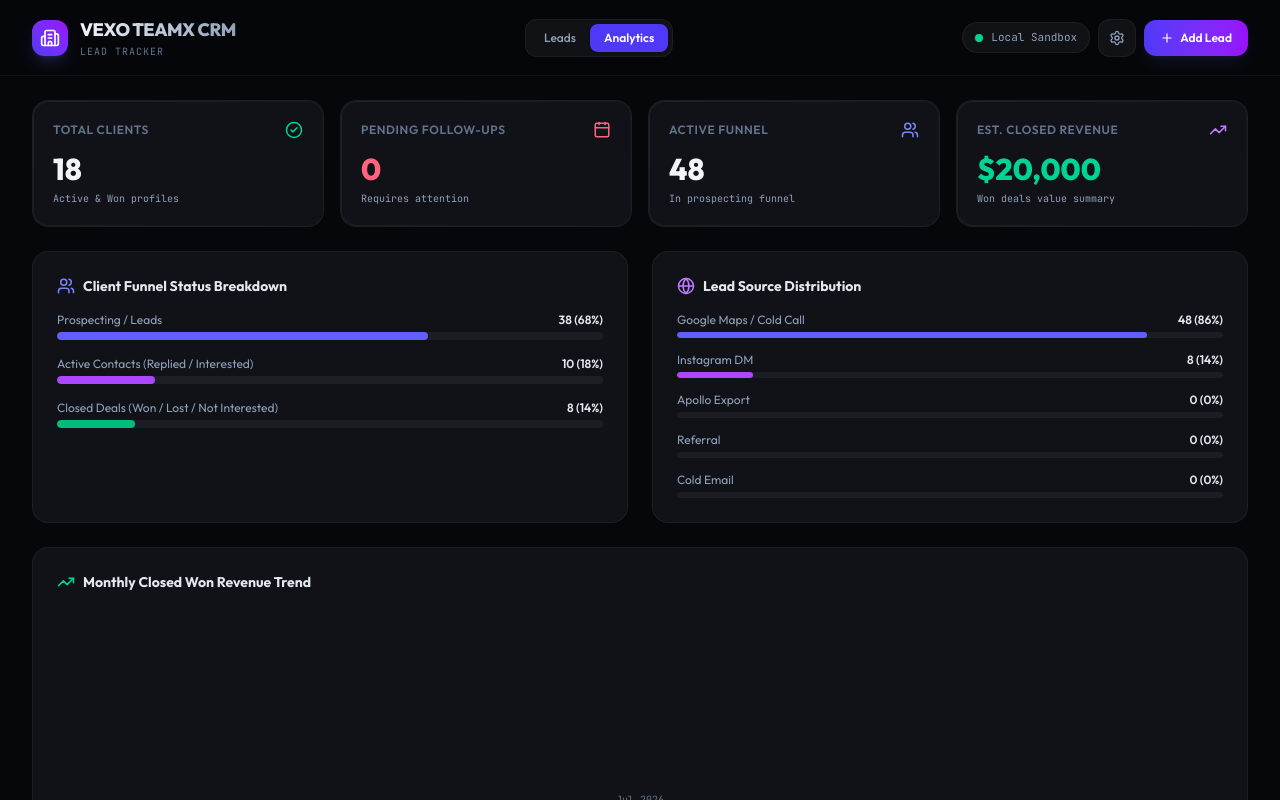
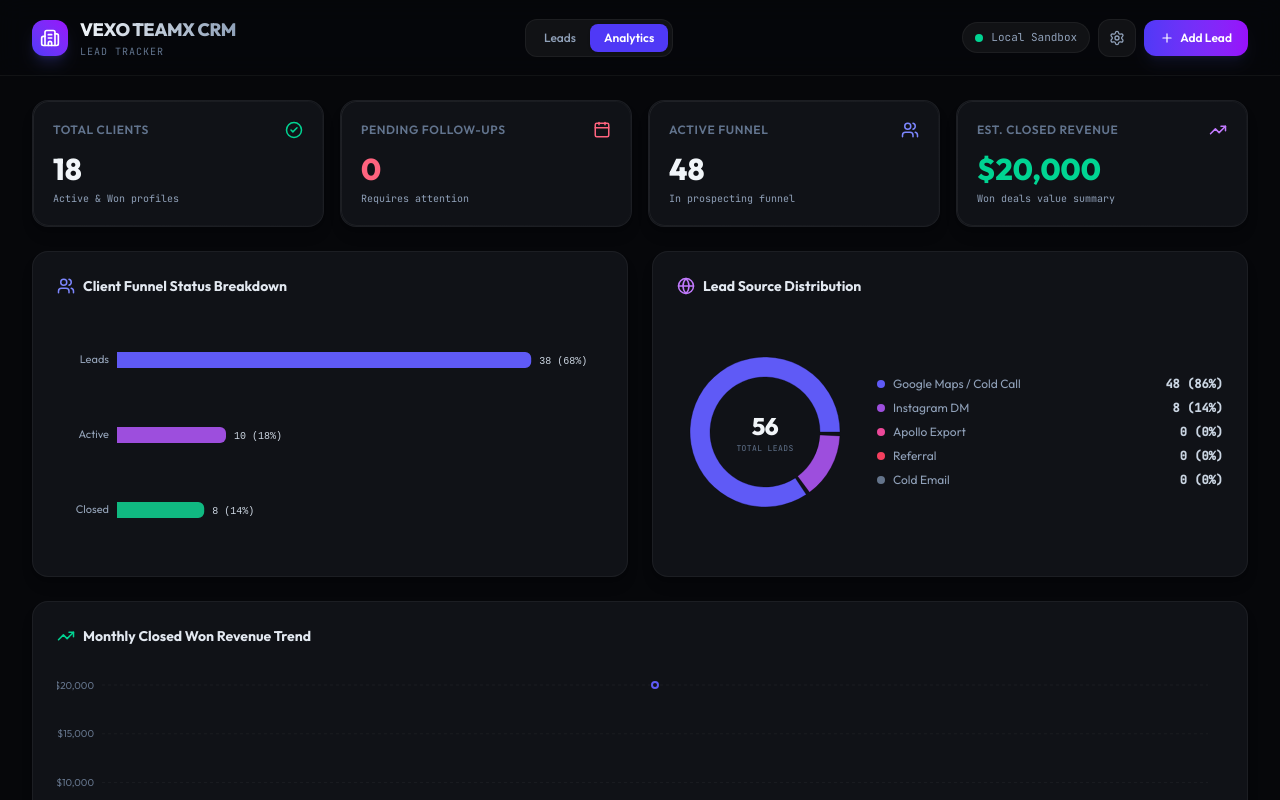
Before and after one commit to Sarfaraz2006/VEXO-CRM, a React (Vite) app: page / in a window 1280 px wide. Both pictures are taken after a click on the button "Analytics". Shown: the top 800 px of the page. Built offline with nearby package versions, Linux system fonts and the light colour scheme.

Commit message:
Upgrade Analytics charts to Recharts: custom Donut, styled horizontal bars, area trend line

```diff
--- a/package.json
+++ b/package.json
@@ -18,6 +18,7 @@
     "postcss": "^8.5.16",
     "react": "^19.2.7",
     "react-dom": "^19.2.7",
+    "recharts": "^3.9.2",
     "tailwindcss": "^4.3.2"
   },
   "devDependencies": {
--- a/src/App.jsx
+++ b/src/App.jsx
@@ -49,6 +49,21 @@ const Instagram = (props) => (
 
 import { AnimatePresence, motion } from 'framer-motion';
 import confetti from 'canvas-confetti';
+import {
+  ResponsiveContainer,
+  AreaChart,
+  Area,
+  XAxis,
+  YAxis,
+  CartesianGrid,
+  Tooltip,
+  PieChart,
+  Pie,
+  Cell,
+  BarChart,
+  Bar,
+  LabelList
+} from 'recharts';
 import seedLeadsData from './seedLeads.json';
 import { fetchLeadsFromSheets, syncAllLeadsToSheets } from './googleSheets';
 
@@ -88,6 +103,51 @@ const STATUS_OPTIONS = [
   'Closed Won',
   'Closed Lost'
 ];
+
+// --- RECHARTS CUSTOM COMPONENTS & TOOLTIPS ---
+const CustomRevenueTooltip = ({ active, payload, label }) => {
+  if (active && payload && payload.length) {
+    return (
+      <div className="bg-slate-900/95 border border-white/10 p-3 rounded-xl shadow-2xl backdrop-blur-md">
+        <p className="text-[10px] text-slate-500 font-mono">{label}</p>
+        <p className="text-sm font-bold text-emerald-400 mt-1">
+          ${payload[0].value.toLocaleString()}
+        </p>
+      </div>
+    );
+  }
+  return null;
+};
+
+const CustomPieTooltip = ({ active, payload }) => {
+  if (active && payload && payload.length) {
+    return (
+      <div className="bg-slate-900/95 border border-white/10 p-2.5 rounded-xl shadow-2xl backdrop-blur-md text-xs">
+        <p className="font-semibold text-slate-200">{payload[0].name}</p>
+        <p className="font-mono text-indigo-400 mt-1">
+          {payload[0].value} leads ({Math.round(payload[0].payload.percentage)}%)
+        </p>
+      </div>
+    );
+  }
+  return null;
+};
+
+const CustomBarTooltip = ({ active, payload }) => {
+  if (active && payload && payload.length) {
+    return (
+      <div className="bg-slate-900/95 border border-white/10 p-2.5 rounded-xl shadow-2xl backdrop-blur-md text-xs">
+        <p className="font-semibold text-slate-200">{payload[0].name}</p>
+        <p className="font-mono text-indigo-400 mt-1">
+          {payload[0].value} leads ({payload[0].payload.percentage}%)
+        </p>
+      </div>
+    );
+  }
+  return null;
+};
+
+const COLORS = ['#5f5af6', '#9d4edd', '#ec4899', '#f43f5e', '#64748b'];
 
 export default function App() {
   // --- STATE ---
@@ -894,7 +954,7 @@ export default function App() {
           >
             {/* 1. Summary Cards */}
             <div className="grid grid-cols-2 lg:grid-cols-4 gap-4">
-              <div className="bg-[#101217] glow-card border border-white/5 rounded-2xl p-4 md:p-5 flex flex-col justify-between">
+              <div className="bg-[#101217] glow-card border border-white/5 rounded-2xl p-4 md:p-5 flex flex-col justify-between shadow-lg shadow-black/10">
                 <div className="flex items-center justify-between text-slate-500 mb-3">
                   <span className="text-xs font-semibold uppercase tracking-wider">Total Clients</span>
                   <CheckCircle2 className="w-4.5 h-4.5 text-emerald-400" />
@@ -905,7 +965,7 @@ export default function App() {
                 </div>
               </div>
 
-              <div className="bg-[#101217] glow-card border border-white/5 rounded-2xl p-4 md:p-5 flex flex-col justify-between">
+              <div className="bg-[#101217] glow-card border border-white/5 rounded-2xl p-4 md:p-5 flex flex-col justify-between shadow-lg shadow-black/10">
                 <div className="flex items-center justify-between text-slate-500 mb-3">
                   <span className="text-xs font-semibold uppercase tracking-wider">Pending Follow-ups</span>
                   <Calendar className="w-4.5 h-4.5 text-rose-400" />
@@ -916,7 +976,7 @@ export default function App() {
                 </div>
               </div>
 
-              <div className="bg-[#101217] glow-card border border-white/5 rounded-2xl p-4 md:p-5 flex flex-col justify-between">
+              <div className="bg-[#101217] glow-card border border-white/5 rounded-2xl p-4 md:p-5 flex flex-col justify-between shadow-lg shadow-black/10">
                 <div className="flex items-center justify-between text-slate-500 mb-3">
                   <span className="text-xs font-semibold uppercase tracking-wider">Active Funnel</span>
                   <Users className="w-4.5 h-4.5 text-indigo-400" />
@@ -927,7 +987,7 @@ export default function App() {
                 </div>
               </div>
 
-              <div className="bg-[#101217] glow-card border border-white/5 rounded-2xl p-4 md:p-5 flex flex-col justify-between">
+              <div className="bg-[#101217] glow-card border border-white/5 rounded-2xl p-4 md:p-5 flex flex-col justify-between shadow-lg shadow-black/10">
                 <div className="flex items-center justify-between text-slate-500 mb-3">
                   <span className="text-xs font-semibold uppercase tracking-wider">Est. Closed Revenue</span>
                   <TrendingUp className="w-4.5 h-4.5 text-purple-400" />
@@ -953,112 +1013,163 @@ export default function App() {
 
             {/* 2. Analytical Grid */}
             <div className="grid grid-cols-1 lg:grid-cols-2 gap-6">
-              {/* Client Status Breakdown */}
-              <div className="bg-[#101217] border border-white/5 rounded-2xl p-5 md:p-6">
+
+              {/* Funnel Breakdown (Recharts Horizontal Bar Chart) */}
+              <div className="bg-[#101217] border border-white/5 rounded-2xl p-5 md:p-6 shadow-lg shadow-black/10">
                 <h3 className="text-sm font-bold text-slate-200 mb-4 flex items-center gap-2">
                   <Users className="w-4.5 h-4.5 text-indigo-400" />
                   Client Funnel Status Breakdown
                 </h3>
-                <div className="space-y-4">
-                  <div>
-                    <div className="flex justify-between text-xs mb-1">
-                      <span className="text-slate-400">Prospecting / Leads</span>
-                      <span className="font-semibold text-slate-200">{analyticsData.leadCount} ({leads.length > 0 ? Math.round((analyticsData.leadCount / leads.length) * 100) : 0}%)</span>
-                    </div>
-                    <div className="h-2 bg-white/5 rounded-full overflow-hidden">
-                      <div className="h-full bg-indigo-500 rounded-full" style={{ width: `${leads.length > 0 ? (analyticsData.leadCount / leads.length) * 100 : 0}%` }}></div>
-                    </div>
-                  </div>
-
-                  <div>
-                    <div className="flex justify-between text-xs mb-1">
-                      <span className="text-slate-400">Active Contacts (Replied / Interested)</span>
-                      <span className="font-semibold text-slate-200">{analyticsData.activeCount} ({leads.length > 0 ? Math.round((analyticsData.activeCount / leads.length) * 100) : 0}%)</span>
-                    </div>
-                    <div className="h-2 bg-white/5 rounded-full overflow-hidden">
-                      <div className="h-full bg-purple-500 rounded-full" style={{ width: `${leads.length > 0 ? (analyticsData.activeCount / leads.length) * 100 : 0}%` }}></div>
-                    </div>
-                  </div>
-
-                  <div>
-                    <div className="flex justify-between text-xs mb-1">
-                      <span className="text-slate-400">Closed Deals (Won / Lost / Not Interested)</span>
-                      <span className="font-semibold text-slate-200">{analyticsData.closedCount} ({leads.length > 0 ? Math.round((analyticsData.closedCount / leads.length) * 100) : 0}%)</span>
-                    </div>
-                    <div className="h-2 bg-white/5 rounded-full overflow-hidden">
-                      <div className="h-full bg-emerald-500 rounded-full" style={{ width: `${leads.length > 0 ? (analyticsData.closedCount / leads.length) * 100 : 0}%` }}></div>
-                    </div>
-                  </div>
-                </div>
+                {leads.length === 0 ? (
+                  <div className="h-60 flex flex-col items-center justify-center text-center border border-dashed border-white/5 rounded-xl bg-white/[0.01]">
+                    <AlertCircle className="w-8 h-8 text-slate-600 mb-2" />
+                    <span className="text-xs text-slate-500 font-mono">No Funnel Data Yet</span>
+                  </div>
+                ) : (
+                  <div className="h-60 w-full">
+                    <ResponsiveContainer width="100%" height="100%">
+                      <BarChart
+                        data={[
+                          { name: 'Leads', value: analyticsData.leadCount, percentage: leads.length > 0 ? Math.round((analyticsData.leadCount / leads.length) * 100) : 0, fill: '#5f5af6' },
+                          { name: 'Active', value: analyticsData.activeCount, percentage: leads.length > 0 ? Math.round((analyticsData.activeCount / leads.length) * 100) : 0, fill: '#9d4edd' },
+                          { name: 'Closed', value: analyticsData.closedCount, percentage: leads.length > 0 ? Math.round((analyticsData.closedCount / leads.length) * 100) : 0, fill: '#10b981' }
+                        ]}
+                        layout="vertical"
+                        margin={{ top: 10, right: 50, left: -20, bottom: 5 }}
+                      >
+                        <XAxis type="number" hide />
+                        <YAxis dataKey="name" type="category" stroke="#94a3b8" fontSize={11} tickLine={false} axisLine={false} width={80} />
+                        <Tooltip content={<CustomBarTooltip />} cursor={{ fill: 'rgba(255,255,255,0.02)' }} />
+                        <Bar
+                          dataKey="value"
+                          radius={[0, 6, 6, 0]}
+                          barSize={16}
+                          label={(props) => {
+                            const { x, y, width, value, index } = props;
+                            const percentages = [
+                              leads.length > 0 ? Math.round((analyticsData.leadCount / leads.length) * 100) : 0,
+                              leads.length > 0 ? Math.round((analyticsData.activeCount / leads.length) * 100) : 0,
+                              leads.length > 0 ? Math.round((analyticsData.closedCount / leads.length) * 100) : 0
+                            ];
+                            return (
+                              <text x={x + width + 8} y={y + 12} fill="#cbd5e1" fontSize={10} fontFamily="monospace" textAnchor="start">
+                                {value} ({percentages[index]}%)
+                              </text>
+                            );
+                          }}
+                        >
+                          <Cell fill="#5f5af6" />
+                          <Cell fill="#9d4edd" />
+                          <Cell fill="#10b981" />
+                        </Bar>
+                      </BarChart>
+                    </ResponsiveContainer>
+                  </div>
+                )}
               </div>
 
-              {/* Lead Source Breakdown */}
-              <div className="bg-[#101217] border border-white/5 rounded-2xl p-5 md:p-6">
+              {/* Lead Source Distribution (Recharts Donut Chart) */}
+              <div className="bg-[#101217] border border-white/5 rounded-2xl p-5 md:p-6 shadow-lg shadow-black/10">
                 <h3 className="text-sm font-bold text-slate-200 mb-4 flex items-center gap-2">
                   <Globe className="w-4.5 h-4.5 text-purple-400" />
                   Lead Source Distribution
                 </h3>
-                <div className="space-y-3.5">
-                  {analyticsData.sourceList.map((src, i) => (
-                    <div key={src.name}>
-                      <div className="flex justify-between text-xs mb-1">
-                        <span className="text-slate-400">{src.name}</span>
-                        <span className="font-semibold text-slate-200">{src.count} ({src.percentage}%)</span>
+                {leads.length === 0 ? (
+                  <div className="h-60 flex flex-col items-center justify-center text-center border border-dashed border-white/5 rounded-xl bg-white/[0.01]">
+                    <AlertCircle className="w-8 h-8 text-slate-600 mb-2" />
+                    <span className="text-xs text-slate-500 font-mono">No Source Data Yet</span>
+                  </div>
+                ) : (
+                  <div className="flex flex-col sm:flex-row items-center justify-center gap-6 h-60">
+                    <div className="relative h-44 w-44 flex-shrink-0 flex items-center justify-center">
+                      <ResponsiveContainer width="100%" height="100%">
+                        <PieChart>
+                          <Pie
+                            data={analyticsData.sourceList.map(src => ({
+                              name: src.name,
+                              value: src.count,
+                              percentage: src.percentage
+                            })).filter(d => d.value > 0)}
+                            cx="50%"
+                            cy="50%"
+                            innerRadius={55}
+                            outerRadius={75}
+                            paddingAngle={3}
+                            dataKey="value"
+                          >
+                            {analyticsData.sourceList.map((entry, index) => (
+                              <Cell key={`cell-${index}`} fill={COLORS[index % COLORS.length]} stroke="rgba(0,0,0,0.3)" strokeWidth={1} />
+                            ))}
+                          </Pie>
+                          <Tooltip content={<CustomPieTooltip />} />
+                        </PieChart>
+                      </ResponsiveContainer>
+
+                      {/* Total Leads Center Label */}
+                      <div className="absolute flex flex-col items-center justify-center text-center pointer-events-none">
+                        <span className="text-2xl font-black text-slate-100 tracking-tight">{leads.length}</span>
+                        <span className="text-[8px] text-slate-500 font-mono uppercase tracking-wider">Total Leads</span>
                       </div>
-                      <div className="h-1.5 bg-white/5 rounded-full overflow-hidden">
-                        <div
-                          className={`h-full rounded-full ${
-                            i === 0 ? 'bg-indigo-500' :
-                            i === 1 ? 'bg-purple-500' :
-                            i === 2 ? 'bg-pink-500' :
-                            i === 3 ? 'bg-blue-500' : 'bg-slate-600'
-                          }`}
-                          style={{ width: `${src.percentage}%` }}
-                        ></div>
-                      </div>
-                    </div>
-                  ))}
-                </div>
+                    </div>
+
+                    <div className="flex-1 space-y-2 w-full max-w-[200px] sm:max-w-none">
+                      {analyticsData.sourceList.map((src, index) => (
+                        <div key={src.name} className="flex items-center justify-between text-xs">
+                          <div className="flex items-center gap-2 min-w-0">
+                            <span className="w-2 h-2 rounded-full flex-shrink-0" style={{ backgroundColor: COLORS[index % COLORS.length] }}></span>
+                            <span className="text-slate-400 truncate">{src.name}</span>
+                          </div>
+                          <span className="font-semibold text-slate-300 font-mono flex-shrink-0 ml-2">{src.count} ({src.percentage}%)</span>
+                        </div>
+                      ))}
+                    </div>
+                  </div>
+                )}
               </div>
 
-              {/* Monthly Revenue Trend Bar Chart */}
-              <div className="bg-[#101217] border border-white/5 rounded-2xl p-5 md:p-6 lg:col-span-2">
+              {/* Monthly Revenue Trend (Recharts Area/Line Chart) */}
+              <div className="bg-[#101217] border border-white/5 rounded-2xl p-5 md:p-6 shadow-lg shadow-black/10 lg:col-span-2">
                 <h3 className="text-sm font-bold text-slate-200 mb-6 flex items-center gap-2">
                   <TrendingUp className="w-4.5 h-4.5 text-emerald-400" />
                   Monthly Closed Won Revenue Trend
                 </h3>
                 {analyticsData.revenueTrend.length === 0 ? (
-                  <div className="py-12 text-center text-slate-500 text-xs font-mono">
-                    No closed won deals recorded yet to display monthly trend.
+                  <div className="h-60 flex flex-col items-center justify-center text-center border border-dashed border-white/5 rounded-xl bg-white/[0.01]">
+                    <AlertCircle className="w-8 h-8 text-slate-600 mb-2" />
+                    <span className="text-xs text-slate-500 font-mono">No Revenue Trend Data Yet (Need Won Leads)</span>
                   </div>
                 ) : (
-                  <div className="flex items-end justify-around gap-2 h-48 pt-4 border-b border-white/5">
-                    {analyticsData.revenueTrend.map(trend => {
-                      const maxAmount = Math.max(...analyticsData.revenueTrend.map(t => t.amount)) || 1;
-                      const heightPct = Math.max(10, Math.round((trend.amount / maxAmount) * 100));
-                      return (
-                        <div key={trend.key} className="flex flex-col items-center group relative flex-1 max-w-[80px]">
-                          <div className="absolute -top-10 opacity-0 group-hover:opacity-100 transition-opacity bg-slate-900 border border-white/10 text-[10px] font-mono py-1 px-2 rounded shadow-2xl text-emerald-400 whitespace-nowrap z-10 pointer-events-none">
-                            ${trend.amount.toLocaleString()}
-                          </div>
-
-                          <div
-                            className="w-full bg-gradient-to-t from-indigo-600/70 to-purple-600/90 rounded-t-lg group-hover:brightness-125 transition-all shadow-lg hover:shadow-indigo-500/20"
-                            style={{ height: `${heightPct}%` }}
-                          ></div>
-
-                          <span className="text-[10px] text-slate-500 font-mono mt-2 text-center truncate w-full">
-                            {trend.label}
-                          </span>
-                        </div>
-                      );
-                    })}
+                  <div className="h-60 w-full">
+                    <ResponsiveContainer width="100%" height="100%">
+                      <AreaChart data={analyticsData.revenueTrend} margin={{ top: 15, right: 15, left: -15, bottom: 0 }}>
+                        <defs>
+                          <linearGradient id="colorRevenue" x1="0" y1="0" x2="0" y2="1">
+                            <stop offset="5%" stopColor="#5f5af6" stopOpacity={0.25}/>
+                            <stop offset="95%" stopColor="#5f5af6" stopOpacity={0.0}/>
+                          </linearGradient>
+                        </defs>
+                        <CartesianGrid strokeDasharray="3 3" stroke="rgba(255,255,255,0.04)" vertical={false} />
+                        <XAxis dataKey="label" stroke="#64748b" fontSize={10} tickLine={false} axisLine={false} />
+                        <YAxis stroke="#64748b" fontSize={10} tickLine={false} axisLine={false} tickFormatter={(v) => `$${v.toLocaleString()}`} />
+                        <Tooltip content={<CustomRevenueTooltip />} />
+                        <Area
+                          type="monotone"
+                          dataKey="amount"
+                          stroke="#5f5af6"
+                          strokeWidth={2}
+                          fillOpacity={1}
+                          fill="url(#colorRevenue)"
+                          activeDot={{ r: 5, stroke: '#5f5af6', strokeWidth: 2, fill: '#06070a' }}
+                          dot={{ r: 3, stroke: '#5f5af6', strokeWidth: 2, fill: '#101217' }}
+                        />
+                      </AreaChart>
+                    </ResponsiveContainer>
                   </div>
                 )}
               </div>
 
-              {/* Overdue/Pending Follow-ups List */}
-              <div className="bg-[#101217] border border-white/5 rounded-2xl p-5 md:p-6 lg:col-span-2">
+              {/* Pending Follow-ups */}
+              <div className="bg-[#101217] border border-white/5 rounded-2xl p-5 md:p-6 shadow-lg shadow-black/10 lg:col-span-2">
                 <h3 className="text-sm font-bold text-slate-200 mb-4 flex items-center justify-between">
                   <span className="flex items-center gap-2">
                     <Calendar className="w-4.5 h-4.5 text-rose-400" />
@@ -1070,8 +1181,9 @@ export default function App() {
                 </h3>
 
                 {analyticsData.pendingFollowUps.length === 0 ? (
-                  <div className="py-12 text-center text-slate-500 text-xs font-mono">
-                    No follow-ups pending today! Everything is up to date.
+                  <div className="h-44 flex flex-col items-center justify-center text-center border border-dashed border-white/5 rounded-xl bg-white/[0.01]">
+                    <CheckCircle2 className="w-8 h-8 text-emerald-500/80 mb-2" />
+                    <span className="text-xs text-slate-500 font-mono">No follow-ups pending today! Everything is up to date.</span>
                   </div>
                 ) : (
                   <div className="divide-y divide-white/5 max-h-72 overflow-y-auto pr-2">
@@ -1095,7 +1207,7 @@ export default function App() {
                           <button
                             type="button"
                             onClick={() => setSelectedLead(lead)}
-                            className="text-[10px] text-indigo-400 hover:text-white font-semibold py-1 px-2.5 rounded border border-indigo-500/20 hover:bg-indigo-500/10 transition"
+                            className="text-[10px] text-indigo-400 hover:text-white font-semibold py-1 px-2.5 rounded border border-indigo-500/20 hover:bg-indigo-500/10 transition cursor-pointer"
                           >
                             View
                           </button>
```
Also changed, not shown: 1 other file (tests, documents, lock files or other folders).
